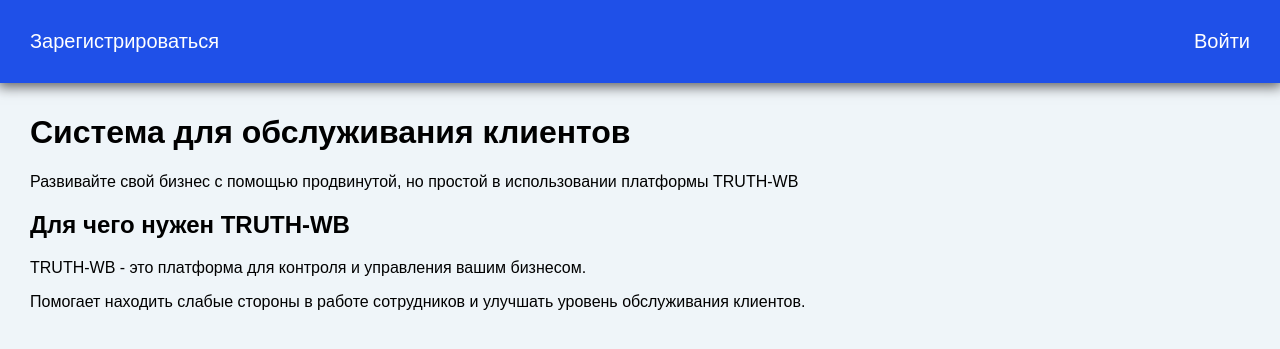
After one commit to Hammer3355/third_project, a Django app: page / in a window 1280 px wide. The commit adds this page. Shown: the top 349 px of the page. Run offline with Django 4.2, Linux system fonts and the light colour scheme.

Commit message:
Добавил аутентификацию, авторизацию, выход пользователя.

```diff
--- a/todos/todo/static/css/style.css
+++ b/todos/todo/static/css/style.css
@@ -14,7 +14,7 @@
 
 .menu {
     background: #1F50E8;
-    box-shadow: 0 2px 12px 2px #1F50E8;
+    box-shadow: 0 2px 12px 2px #626264;
 }
 
 ul {
--- a/todos/todo/templates/todo/base.html
+++ b/todos/todo/templates/todo/base.html
@@ -13,7 +13,12 @@
 		<ul>
 			<li class="logo">Пользователь: {{ user.username }}</li>
 			<li><a href="{% url 'currenttodos' %}">Актуальные</a></li>
-			<li><a href="">Выйти</a></li>
+			<li>
+				<form action="{% url 'logoutuser' %}" method="post">
+					{% csrf_token %}
+					<button class="top">Выйти</button>
+				</form>
+			</li>
 		</ul>
 	</div>
 </div>
@@ -22,7 +27,7 @@
 	<div class="wrap">
 		<ul>
 			<li><a href="{% url 'signupuser' %}">Зарегистрироваться</a></li>
-			<li><a href="">Войти</a></li>
+			<li><a href="{% url 'loginuser' %}">Войти</a></li>
 		</ul>
 	</div>
 </div>
--- /dev/null
+++ b/todos/todo/templates/todo/home.html
@@ -0,0 +1,16 @@
+{% extends 'todo/base.html' %}
+
+{% block content %}
+
+
+<div class="center">
+	<h1>Система для обслуживания клиентов</h1>
+	<p>Развивайте свой бизнес с помощью продвинутой,
+	но простой в использовании платформы TRUTH-WB</p>
+	<h2>Для чего нужен TRUTH-WB</h2>
+	<p>TRUTH-WB - это платформа для контроля и управления вашим бизнесом.</p>
+	<p>Помогает находить слабые стороны в работе сотрудников и улучшать уровень обслуживания клиентов.</p>
+</div>
+
+
+{% endblock %}
--- a/todos/todo/views.py
+++ b/todos/todo/views.py
@@ -1,8 +1,38 @@
 from django.shortcuts import render, redirect
-from django.contrib.auth.forms import UserCreationForm
+from django.contrib.auth.forms import UserCreationForm, AuthenticationForm
 from django.contrib.auth.models import User
 from django.db import IntegrityError
-from django.contrib.auth import login
+from django.contrib.auth import login, logout, authenticate
+
+
+def home(request):
+    return render(request, "todo/home.html")
+
+
+def loginuser(request):
+    if request.method == "GET":
+        return render(request, "todo/loginuser.html", {"form": AuthenticationForm()})
+    else:
+        user = authenticate(
+            request,
+            username=request.POST["username"],
+            password=request.POST["password"],
+        )
+        if user is None:
+            return render(
+                request,
+                "todo/loginuser.html",
+                {"form": AuthenticationForm(), "error": "Неверные данные для входа"},
+            )
+        else:
+            login(request, user)
+            return redirect("currenttodos")
+
+
+def logoutuser(request):
+    if request.method == "POST":
+        logout(request)
+        return redirect("home")
 
 
 def signupuser(request):
--- a/todos/todos/urls.py
+++ b/todos/todos/urls.py
@@ -14,14 +14,18 @@
     1. Import the include() function: from django.urls import include, path
     2. Add a URL to urlpatterns:  path('blog/', include('blog.urls'))
 """
+
 from django.contrib import admin
 from django.urls import path
 from todo import views
 
 urlpatterns = [
-    path('admin/', admin.site.urls),
+    path("admin/", admin.site.urls),
     # Регистрация для входа в личный кабинет
-    path('signup/', views.signupuser, name='signupuser'),
+    path("signup/", views.signupuser, name="signupuser"),
+    path("login/", views.loginuser, name="loginuser"),
+    path("logout/", views.logoutuser, name="logoutuser"),
     # Todos
-    path('current/', views.currenttodos, name='currenttodos'),
+    path("", views.home, name="home"),
+    path("current/", views.currenttodos, name="currenttodos"),
 ]
```
Also changed, not shown: todos/todo/templates/todo/loginuser.html (added, +16 -0 lines).
